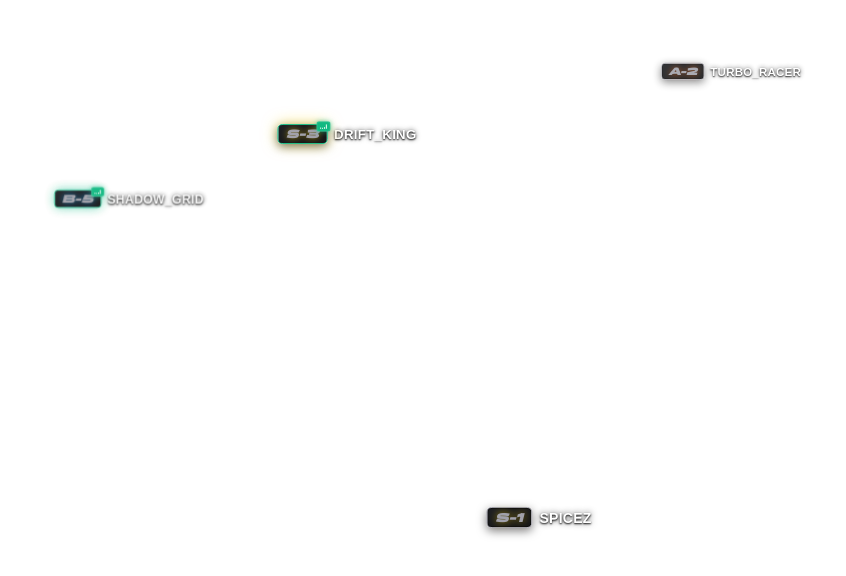
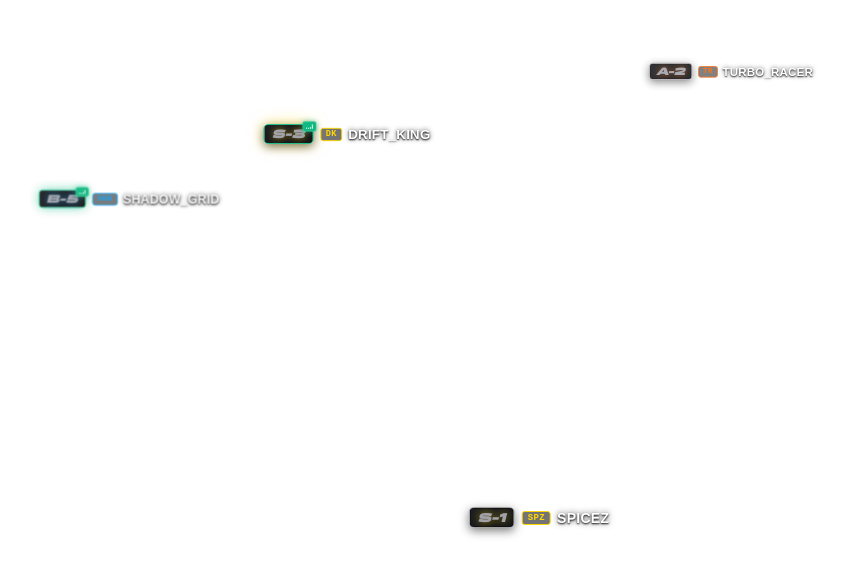
Before and after one commit to SPiceZ21/spz-nametag, a Preact app in the folder ui/: page / in a window 1280 px wide. Shown: the part 176-752 px from the top of the page, without its empty margins (101-947 px from the left). Built offline with nearby package versions, Linux system fonts and the light colour scheme; a web font is replaced by a local one.

Commit message:
feat: implement server-synced nametag system with state bag management and NUI rendering

```diff
--- a/ui/src/app.tsx
+++ b/ui/src/app.tsx
@@ -75,6 +75,7 @@ function Nametag({
         {data.nation && (
           <img class="nt-flag" src={`flags/${data.nation}.webp`} alt="" />
         )}
+        {data.crew && <span class="nt-crew">{data.crew}</span>}
         <span class="nt-name">{displayName}</span>
         {data.raceNumber != null && <span class="nt-num">{data.raceNumber}</span>}
       </div>
```
Also changed, not shown: 2 other files (tests, documents, lock files or other folders).
